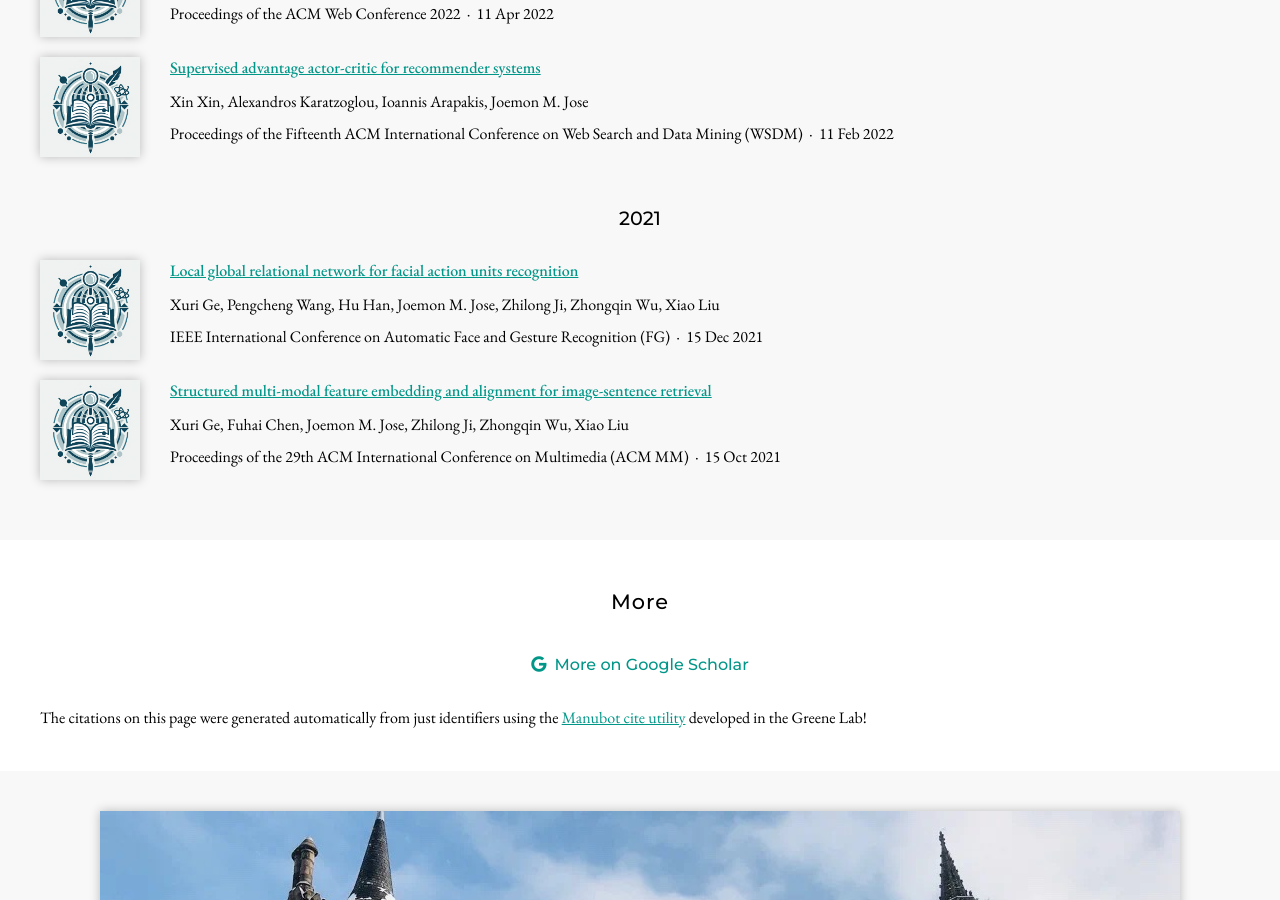
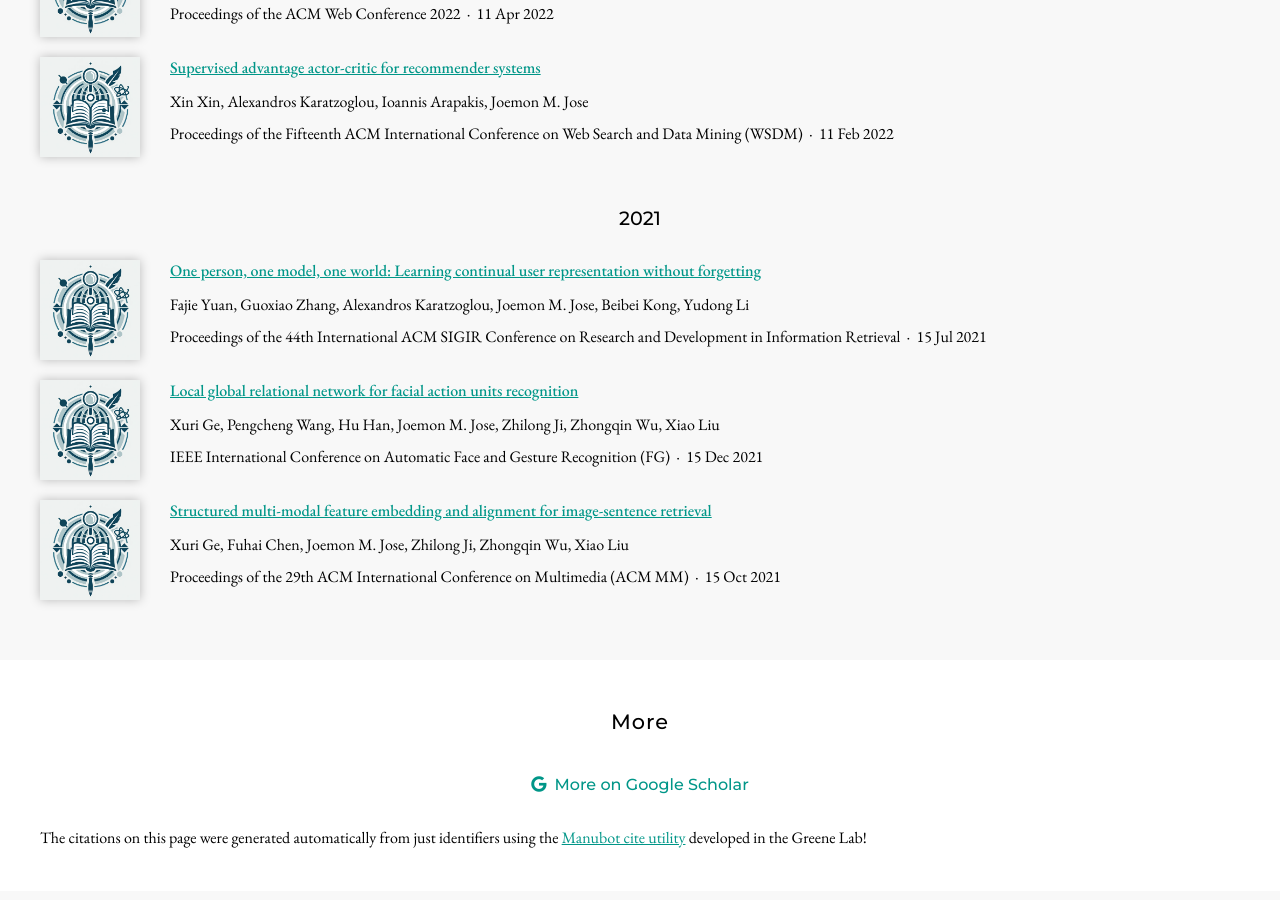
Before and after one commit to GAIR-Lab/GAIR-Lab.github.io, a Jekyll site: the page built from research/index.md, in a window 1280 px wide and 900 px high, scrolled down 1809 px. Built offline with Jekyll 4.4.1, drawn with Linux system fonts in a browser that asks for light colours; nearby versions of some CDN libraries.

Commit message:
Update research-output.yml

```diff
--- a/_data/research-output.yml
+++ b/_data/research-output.yml
@@ -158,3 +158,16 @@
   date: '2021-10-15'
   link: https://dl.acm.org/doi/pdf/10.1145/3474085.3475634
   image: images/paper_logo.png
+
+- title: 'One person, one model, one world: Learning continual user representation without forgetting'
+  authors:
+  - Fajie Yuan
+  - Guoxiao Zhang
+  - Alexandros Karatzoglou
+  - Joemon M. Jose
+  - Beibei Kong
+  - Yudong Li
+  publisher: Proceedings of the 44th International ACM SIGIR Conference on Research and Development in Information Retrieval
+  date: '2021-7-15'
+  link: https://dl.acm.org/doi/pdf/10.1145/3404835.3462884
+  image: images/paper_logo.png
```
